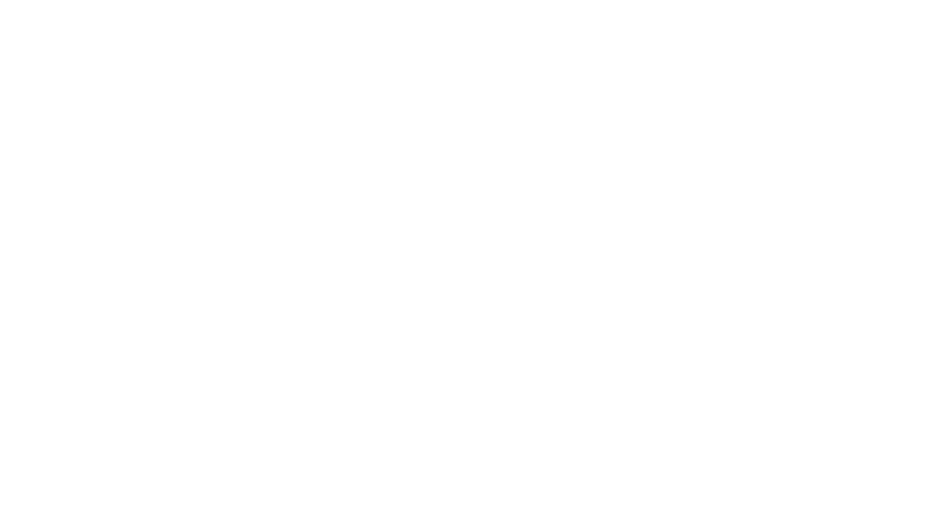
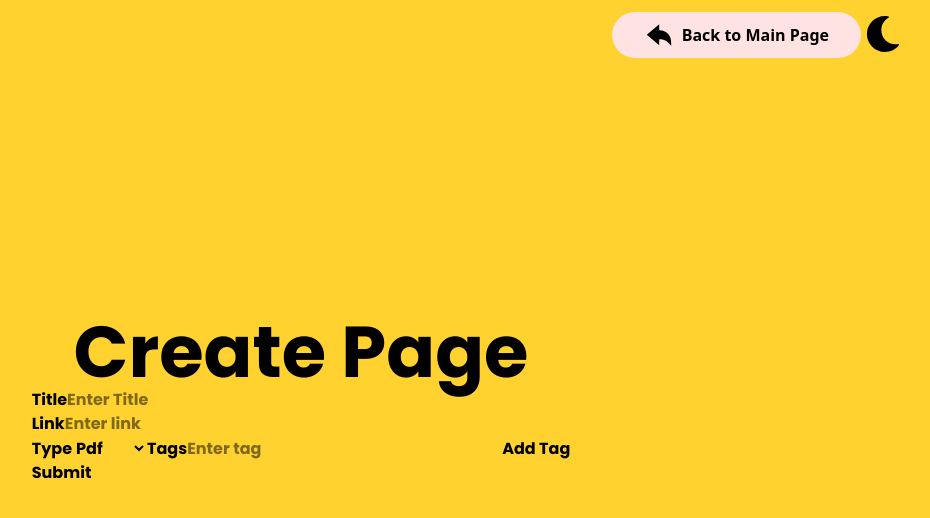
Before and after one commit to Anurag07-07/SecondBrain, a React (Vite) app in the folder frontend/: page /create in a window 1280 px wide. Before the commit this address had no page. Shown: the top 518 px of the page, without its empty margins (339-1269 px from the left). Built offline with nearby package versions, Linux system fonts and the light colour scheme; a web font is replaced by a local one.

Commit message:
create page completed

```diff
--- a/frontend/src/App.tsx
+++ b/frontend/src/App.tsx
@@ -4,6 +4,7 @@
 import Signin from "./Components/Signin"
 import Mainpage from "./Components/Mainpage"
 import About from "./Components/About"
+import Createpage from "./pages/Createpage"
 
 const App = () => {
   return (
@@ -14,6 +15,7 @@
         <Route path="/signin" element={<Signin></Signin>}></Route>
         <Route path="/main" element={<Mainpage></Mainpage>}></Route>
         <Route path="/about" element={<About></About>}></Route>
+        <Route path="/create" element={<Createpage></Createpage>}></Route>
       </Routes>
     </BrowserRouter>
   )
--- a/frontend/src/Components/LandingPage.tsx
+++ b/frontend/src/Components/LandingPage.tsx
@@ -33,10 +33,10 @@
       </div>
       <div className=' lg:flex lg:gap-x-5'>
         <Link to={'/signup'}>
-        <Button type="primary" size='lg'  >Signup</Button>
+        <Button type="tertiary" size='lg'  >Signup</Button>
         </Link>
         <Link to={'/signin'} >
-        <Button type="primary" size='lg'  >Signin</Button>
+        <Button type="tertiary" size='lg'  >Signin</Button>
         </Link>
       </div>
     </div>
--- a/frontend/src/Components/Mainpage.tsx
+++ b/frontend/src/Components/Mainpage.tsx
@@ -10,7 +10,7 @@
         {/* Navbar */}
         <nav className='glass fixed  lg:flex lg:gap-x-36 lg:text-2xl lg:px-26  lg:rounded-full lg:py-3 lg:top-2 lg:right-96  '>
           <Link to={'/main'}>Home</Link>
-          <Link to={'/'}>Create</Link>
+          <Link to={'/create'}>Create</Link>
           <Link to={'/'}>Share</Link>
           <Link to={'/about'}>About</Link>
         </nav>
--- /dev/null
+++ b/frontend/src/pages/Createpage.tsx
@@ -0,0 +1,101 @@
+import { useState, type FormEvent } from "react"
+import ToogleButton from "../Components/ToogleButton"
+import Closepage from "../ui/Closepage"
+import { useNavigate } from "react-router-dom"
+
+const Createpage = () => {
+
+  const [title,setTitle] = useState<string>("")
+  const [link,setLink] = useState<string>("")
+  const [type,setType] = useState<string>("pdf")
+  const [tag,setTag] = useState<string>("")
+  const [tags,setTags] = useState<string[]>([])
+  const navigate = useNavigate()
+  async function handleSubmit(e:FormEvent<HTMLFormElement>) {
+    e.preventDefault()
+
+    //Create A Form Type
+    const payload = {
+      title,link,type,tags
+    }
+
+
+    try {
+      const response = await fetch('https://secondbrain-9dlm.onrender.com/api/v1/signin',{
+      method:"POST",
+      headers:{
+        "Content-Type":"application/json"
+      },
+      body:JSON.stringify(payload)
+    })
+
+    const data = await response.json()
+
+    if (data) {
+      console.log(data);
+      navigate('/main')
+    }
+
+    } catch (error:unknown) {
+      console.error(error);
+    }
+  }
+
+  function HandleAddtag() {
+    if (tag.trim() && !tags.includes(tag.trim()) ) {
+      setTags([...tags,tag.trim()])
+      setTag("")
+    }
+  }
+
+  function HandleRemovetag(tagToremove:string) {
+    const remove = tags.filter((e)=>e!==tagToremove)
+    setTags(remove)
+  }
+
+  return (
+    <div>
+      <ToogleButton></ToogleButton>
+      <Closepage></Closepage>
+      <div className=" lg:flex lg:flex-col lg:w-full lg:h-screen lg:bg-amber-300  lg:justify-center lg:items-center">
+        <div className=" lg:text-7xl">Create Page</div>
+        <form onSubmit={handleSubmit}>
+          <div>
+          <label htmlFor="title">Title</label>
+          <input required type="text" id="title" placeholder="Enter Title" value={title} onChange={(e)=>setTitle(e.target.value)}></input>
+          </div>
+          <div>
+          <label htmlFor="link">Link</label>
+          <input required type="text" id="link" placeholder="Enter link" value={link} onChange={(e)=>setLink(e.target.value)}></input>
+          </div>
+          <div>
+          <label htmlFor="link">Type</label>
+          <select id="link"  value={type} onChange={(e)=>setType(e.target.value)}>
+            <option value="pdf">Pdf</option>
+            <option value="audio">Audio</option>
+            <option value="video">Video</option>
+            <option value="article">Article</option>
+            <option value="image">Image</option>
+          </select>
+          <label htmlFor="tag">Tags</label>
+          <input type="text" placeholder="Enter tag" value={tag} onChange={(e)=>setTag(e.target.value)}></input>
+          <button type="button" onClick={HandleAddtag}>Add Tag</button>
+          </div>
+          <div>
+            {
+              tags.map((tag:string)=>(
+                <div key={tag}>
+                  <div>{tag}</div>
+                  <button  type="button"  onClick={()=>HandleRemovetag(tag)}>X</button>
+                </div>
+              ))
+            }
+          </div>
+          <button type="submit" >Submit</button>
+        </form>
+      </div>
+    </div>
+  )
+}
+
+export default Createpage
--- a/frontend/src/ui/Button.tsx
+++ b/frontend/src/ui/Button.tsx
@@ -1,6 +1,9 @@
 import type { ReactElement, ReactNode } from "react"
 import './Button.css'
-type Varient = "primary" | "secondary"
+import { useNavigate } from "react-router-dom"
+type Varient = "primary" | "secondary" | "tertiary"
+
+
 interface IButton{
   type:Varient
   size:"sm"|"md"|"lg"
@@ -8,25 +11,35 @@
   endIcon?:ReactElement
   children?:ReactNode
   text?:string
+  link?:string
 }
 
 type VarientProps = Record<string,string>
 type SizeProps = Record<string,string>
 
 const Varients:VarientProps = {
-  "primary":"lg:bg-darkgrey-100 lg:dark:bg-white",
-  "secondary":" lg:bg-linear-to-r lg:from-cyan-500 lg:to-blue-500"
+
+  "primary":"lg:fixed lg:right-20 lg:top-3 lg:flex lg:gap-x-2 lg:justify-center lg:items-center lg:bg-red-100",
+  "secondary":" lg:bg-linear-to-r lg:from-cyan-500 lg:to-blue-500",
+  "tertiary":"lg:bg-darkgrey-100 lg:dark:bg-white"
 }
 
 const Size:SizeProps = {
   "sm":"",
   "md":"lg:px-8 lg:py-2 lg:rounded-full",
-  "lg":"lg:px-14 lg:py-2 lg:rounded-full lg:text-[1.2rem] lg:dark:"
+  "lg":"lg:px-14 lg:py-2 lg:rounded-full lg:text-[1.2rem] lg:border lg:hover:bg-black lg:hover:text-white lg:transition-all lg:duration:500  lg:dark:"
 }
 
-const Button = ({type,size,startIcon,endIcon,children,text}:IButton) => {
+const Button = ({type,size,startIcon,endIcon,children,text,link}:IButton) => {
+
+  const navigate = useNavigate()
+
+  function Navigation() {
+    navigate(`/${link}`)
+  }
+
   return (
-    <button id="button1" className={`${Varients[type]} ${Size[size]}`}>
+    <button onClick={Navigation}  id="button1" className={`${Varients[type]} ${Size[size]}`}>
       {startIcon}{children ? children : text }{endIcon}
     </button>
   )
--- /dev/null
+++ b/frontend/src/ui/Closepage.tsx
@@ -0,0 +1,10 @@
+import Button from "./Button"
+import { IoArrowUndoSharp } from "react-icons/io5";
+const Closepage = () => {
+
+  return (
+      <Button link="main" type="primary" size="md" startIcon={<IoArrowUndoSharp size={30} />} >Back to Main Page</Button>
+  )
+}
+
+export default Closepage
```
Also changed, not shown: 6 other files (tests, documents, lock files or other folders).
